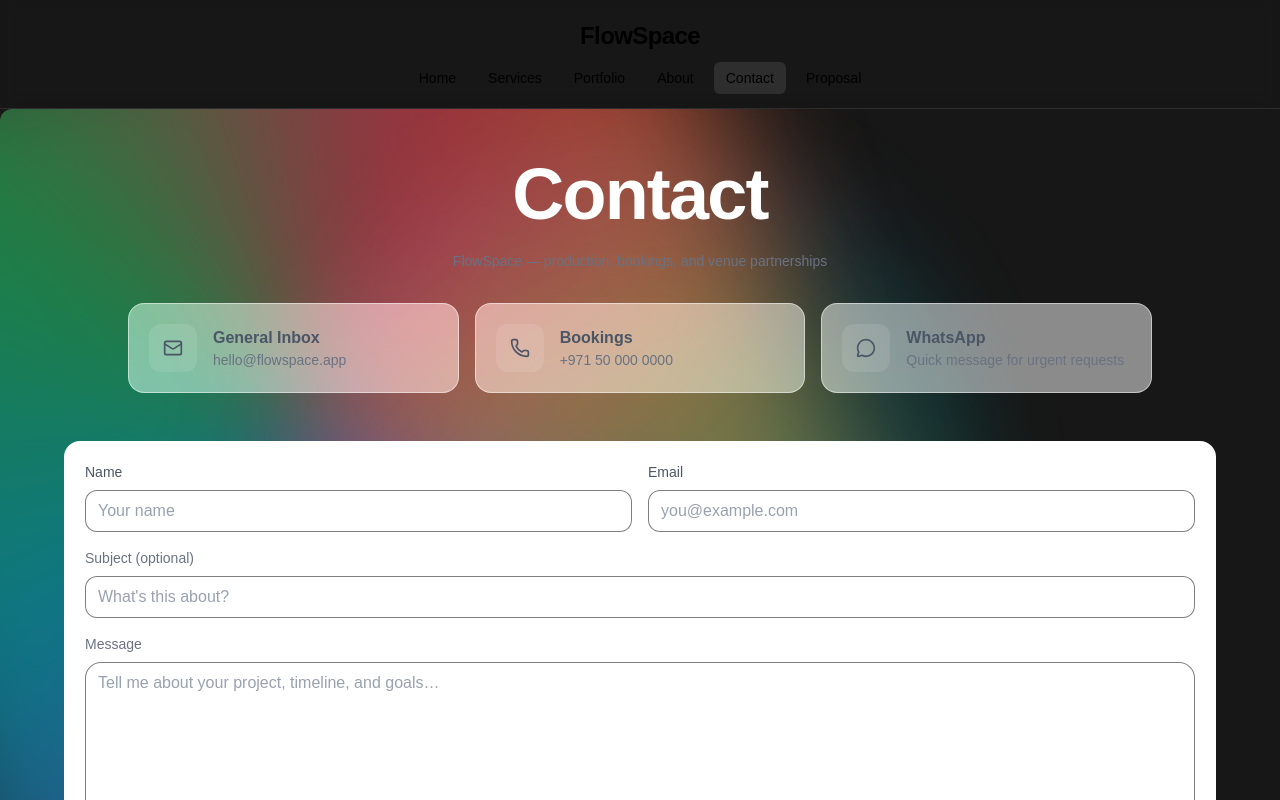
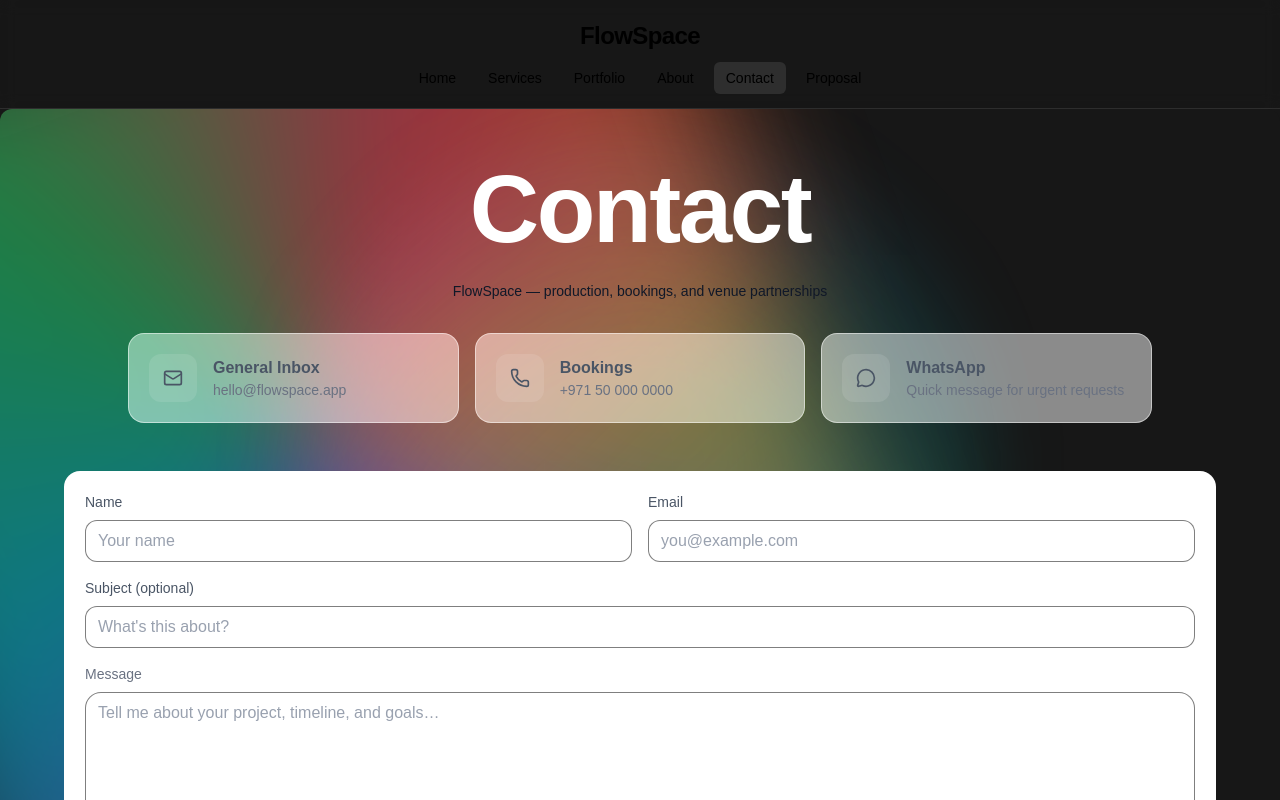
Before and after one commit to shay122990/flowspace-event-agency, a Next.js app: page /contact in a window 1280 px wide. Shown: the top 800 px of the page. Built offline with nearby package versions, Linux system fonts and the light colour scheme.

Commit message:
refactored contact form with reusable input fields

```diff
--- a/src/app/(marketing)/contact/components/ContactForm.tsx
+++ b/src/app/(marketing)/contact/components/ContactForm.tsx
@@ -14,8 +14,7 @@ export type ContactFormValues = {
 export type ContactFormProps = {
   onSubmit?: (values: ContactFormValues) => Promise<void> | void;
   className?: string;
-  /** Email to use for the mailto fallback */
-  to?: string; // default: hello@flowspace.app
+  to?: string;
 };
 
 const fadeUp: Variants = {
@@ -23,25 +22,88 @@ const fadeUp: Variants = {
   show: { y: 0, opacity: 1, transition: { duration: 0.4, ease: "easeOut" } },
 };
 
+function InputField({
+  label,
+  value,
+  onChange,
+  type = "text",
+  placeholder,
+  required,
+}: {
+  label: string;
+  value: string;
+  onChange: (v: string) => void;
+  type?: string;
+  placeholder?: string;
+  required?: boolean;
+}) {
+  return (
+    <label className="flex flex-col gap-2">
+      <span className="text-sm text-gray-600">{label}</span>
+      <input
+        type={type}
+        value={value}
+        onChange={(e) => onChange(e.target.value)}
+        placeholder={placeholder}
+        required={required}
+        className="rounded-xl border border-black/50 bg-white/10 px-3 py-2 text-white placeholder:text-gray-400 focus:border-fuchsia-400 focus:outline-none md:text-gray-800"
+      />
+    </label>
+  );
+}
+
+function TextAreaField({
+  label,
+  value,
+  onChange,
+  placeholder,
+  required,
+  rows = 6,
+}: {
+  label: string;
+  value: string;
+  onChange: (v: string) => void;
+  placeholder?: string;
+  required?: boolean;
+  rows?: number;
+}) {
+  return (
+    <label className="flex flex-col gap-2">
+      <span className="text-sm text-gray-600 md:text-gray-500">{label}</span>
+      <textarea
+        value={value}
+        onChange={(e) => onChange(e.target.value)}
+        placeholder={placeholder}
+        rows={rows}
+        required={required}
+        className="rounded-2xl border border-black/50 bg-white/10 px-3 py-2 text-white placeholder:text-gray-400 focus:border-fuchsia-400 focus:outline-none md:text-gray-800"
+      />
+    </label>
+  );
+}
+
 export default function ContactForm({
   onSubmit,
   className = "",
   to = "hello@flowspace.app",
 }: ContactFormProps) {
-  const [name, setName] = useState("");
-  const [email, setEmail] = useState("");
-  const [subject, setSubject] = useState("");
-  const [message, setMessage] = useState("");
+  const [form, setForm] = useState({
+    name: "",
+    email: "",
+    subject: "",
+    message: "",
+  });
+
   const [status, setStatus] = useState<"idle" | "sending" | "sent" | "error">(
     "idle"
   );
 
   const isValid = useMemo(() => {
-    const okName = name.trim().length > 1;
-    const okEmail = /.+@.+\..+/.test(email);
-    const okMsg = message.trim().length > 5;
+    const okName = form.name.trim().length > 1;
+    const okEmail = /.+@.+\..+/.test(form.email);
+    const okMsg = form.message.trim().length > 5;
     return okName && okEmail && okMsg;
-  }, [name, email, message]);
+  }, [form]);
 
   async function handleSubmit(e: React.FormEvent) {
     e.preventDefault();
@@ -50,17 +112,16 @@ export default function ContactForm({
 
     try {
       if (onSubmit) {
-        await onSubmit({ name, email, subject, message });
+        await onSubmit(form);
         setStatus("sent");
       } else {
         const body = encodeURIComponent(
-          `From: ${name} <${email}>\n\n${message}`
+          `From: ${form.name} <${form.email}>\n\n${form.message}`
         );
         const subj = encodeURIComponent(
-          subject || "New message from contact form"
+          form.subject || "New message from contact form"
         );
-        const href = `mailto:${to}?subject=${subj}&body=${body}`;
-        window.location.href = href;
+        window.location.href = `mailto:${to}?subject=${subj}&body=${body}`;
         setStatus("sent");
       }
     } catch (err) {
@@ -68,6 +129,9 @@ export default function ContactForm({
       setStatus("error");
     }
   }
+
+  const updateField = (key: keyof typeof form) => (val: string) =>
+    setForm((p) => ({ ...p, [key]: val }));
 
   return (
     <motion.form
@@ -82,54 +146,37 @@ export default function ContactForm({
       }
     >
       <div className="grid gap-4 sm:grid-cols-2">
-        <label className="flex flex-col gap-2">
-          <span className="text-sm text-gray-600">Name</span>
-          <input
-            value={name}
-            onChange={(e) => setName(e.target.value)}
+        <InputField
+          label="Name"
+          value={form.name}
+          onChange={updateField("name")}
           placeholder="Your name"
-            autoComplete="name"
-            className="rounded-xl border border-black/50 bg-white/10 px-3 py-2 text-white placeholder:text-gray-400 focus:border-fuchsia-400 focus:outline-none md:text-gray-800"
           required
         />
-        </label>
-        <label className="flex flex-col gap-2">
-          <span className="text-sm text-gray-600">Email</span>
-          <input
+        <InputField
+          label="Email"
           type="email"
-            value={email}
-            onChange={(e) => setEmail(e.target.value)}
+          value={form.email}
+          onChange={updateField("email")}
           placeholder="you@example.com"
-            autoComplete="email"
-            className="rounded-xl border border-black/50 bg-white/10 px-3 py-2 text-white placeholder:text-gray-400 focus:border-fuchsia-400 focus:outline-none md:text-gray-800"
           required
         />
-        </label>
       </div>
 
-      <label className="flex flex-col gap-2">
-        <span className="text-sm text-gray-600 md:text-gray-500">
-          Subject (optional)
-        </span>
-        <input
-          value={subject}
-          onChange={(e) => setSubject(e.target.value)}
+      <InputField
+        label="Subject (optional)"
+        value={form.subject}
+        onChange={updateField("subject")}
         placeholder="What's this about?"
-          className="rounded-xl border border-black/50 bg-white/10 px-3 py-2 text-white placeholder:text-gray-400 focus:border-fuchsia-400 focus:outline-none md:text-gray-800"
       />
-      </label>
 
-      <label className="flex flex-col gap-2">
-        <span className="text-sm text-gray-600 md:text-gray-500">Message</span>
-        <textarea
-          value={message}
-          onChange={(e) => setMessage(e.target.value)}
+      <TextAreaField
+        label="Message"
+        value={form.message}
+        onChange={updateField("message")}
         placeholder="Tell me about your project, timeline, and goals…"
-          rows={6}
-          className="rounded-2xl border border-black/50 bg-white/10 px-3 py-2 text-white placeholder:text-gray-400 focus:border-fuchsia-400 focus:outline-none md:text-gray-800"
         required
       />
-      </label>
 
       <div className="flex items-center justify-between gap-3">
         <p className="text-xs text-gray/60 md:text-gray-500">
--- a/src/app/(marketing)/contact/page.tsx
+++ b/src/app/(marketing)/contact/page.tsx
@@ -40,12 +40,12 @@ export default function ContactPage() {
           initial={{ y: 20, opacity: 0 }}
           animate={{ y: 0, opacity: 1 }}
           transition={{ duration: 0.6, ease: [0.22, 1, 0.36, 1] }}
-          className="bg-clip-text text-5xl font-black leading-tight tracking-tight md:text-6xl lg:text-7xl text-white"
+          className="bg-clip-text text-xl font-black leading-tight tracking-tight md:text-6xl lg:text-8xl text-white"
         >
           Contact
         </motion.h1>
 
-        <p className="mt-3 text-sm text-white/70 md:text-gray-500">
+        <p className="mt-3 text-sm text-white md:text-gray-900">
           FlowSpace — production, bookings, and venue partnerships
         </p>
 
```
Lines whose indentation alone changed are shown as unchanged.
